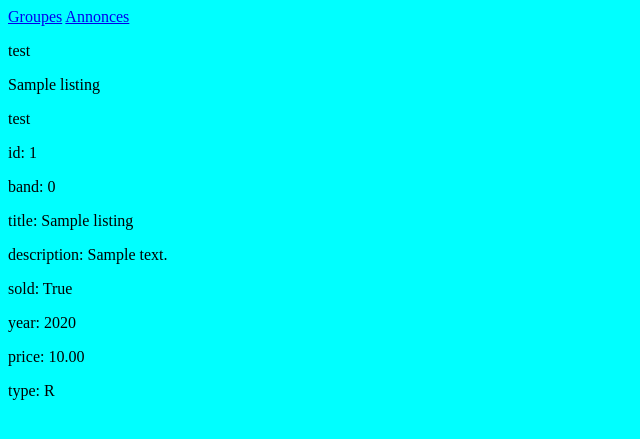
After one commit to Florent-V/Python_Django, a Django app: page /listings/1/ in a window 1280 px wide. The commit adds this page. Shown: the top 439 px of the page, without its empty margins (0-640 px from the left). Run offline with Django 4.2, Linux system fonts and the light colour scheme; tables that the repository leaves empty hold one stand-in row (values such as "Sample post").

Commit message:
front read ok

```diff
--- a/merchex/listings/admin.py
+++ b/merchex/listings/admin.py
@@ -8,7 +8,7 @@ class BandAdmin(admin.ModelAdmin):
   search_fields = ('name', 'genre', 'year_formed', 'active')
 
 class ListingAdmin(admin.ModelAdmin):
-  list_display = ('title', 'year', 'price', 'sold', 'type')
+  list_display = ('title', 'band', 'year', 'price', 'sold', 'type')
   list_filter = ('year', 'price', 'sold')
   search_fields = ('title', 'year', 'price', 'sold')
 
--- a/merchex/listings/models.py
+++ b/merchex/listings/models.py
@@ -32,6 +32,7 @@ class Listing(models.Model):
     def __str__(self):
       return f'{self.title}'
 
+    band = models.ForeignKey(Band, null=True, on_delete=models.SET_NULL)
     title = models.fields.CharField(max_length=100)
     description = models.fields.TextField(max_length=1000)
     sold = models.fields.BooleanField(default=False)
--- a/merchex/listings/static/listings/styles.css
+++ b/merchex/listings/static/listings/styles.css
@@ -1 +1 @@
-* { background: red }
+* { background: cyan }
--- a/merchex/listings/templates/listings/hello.html
+++ b/merchex/listings/templates/listings/band_list.html
@@ -2,13 +2,13 @@
 
 {% block content %}
 
-  <h1>Hello Django !</h1>
+  <h1>Mes Groupes !</h1>
   <!-- TODO : liste des groupes -->
   <p>J'ai {{ bands|length }} groupes préférés.</p>
   <p>Mes groupes préférés sont :</p>
   <ul>
     {% for band in bands %}
-    <li>{{ band.name|upper }}</li>
+    <li><a href="{% url 'band_detail' band.id %}">{{ band.name }}</a></li>
     {% endfor %}
   </ul>
 
--- a/merchex/listings/templates/listings/base.html
+++ b/merchex/listings/templates/listings/base.html
@@ -10,6 +10,12 @@
 </head>
 <body>
 
+  <nav>
+    <a href="{% url 'band_list' %}">Groupes</a>
+    <a href="{% url 'listing_list' %}">Annonces</a>
+  </nav>
+
+
   {% block content %}{% endblock %}
 
 </body>
--- /dev/null
+++ b/merchex/listings/templates/listings/listing_detail.html
@@ -0,0 +1,14 @@
+{% extends 'listings/base.html' %}
+
+{% block content %}
+
+<p>test</p>
+<p>{{ listing.title }}</p>
+<p>test</p>
+
+
+{% for key, value in listing.items %}
+    <p>{{ key }}: {{ value }}</p>
+{% endfor %}
+
+{% endblock %}
--- a/merchex/listings/templates/listings/listing.html
+++ b/merchex/listings/templates/listings/listing_list.html
@@ -1,11 +1,11 @@
 {% extends 'listings/base.html' %}
 
 {% block content %}
-  <h1>Hello Django !</h1>
-        <p>Les éléments de ma liste sont :</p>
+  <h1>Les annonces !</h1>
+        <p>Liste des annonces :</p>
         <ul>
             {% for listing in listings %}
-            <li>{{ listing.title|upper }}</li>
+            <li><a href="{% url 'listing_detail' listing.id %}">{{ listing.title }}</a></li>
             {% endfor %}
         </ul>
 
--- a/merchex/listings/views.py
+++ b/merchex/listings/views.py
@@ -2,12 +2,36 @@ from django.shortcuts import render
 from django.http import HttpResponse
 from listings.models import Band
 from listings.models import Listing
+from django.forms.models import model_to_dict
+import pprint
 
-def hello(request):
+def band_list(request):
     bands = Band.objects.all()
     return render(request,
-                  'listings/hello.html',
+                  'listings/band_list.html',
                   {'bands': bands}
+                  )
+
+def band_detail(request, band_id):
+    band = Band.objects.get(id=band_id)
+    return render(request,
+                  'listings/band_detail.html',
+                  {'band': band}
+                  )
+
+def listing_list(request):
+    listings = Listing.objects.all()
+    return render(request,
+                  'listings/listing_list.html',
+                  {'listings': listings}
+                  )
+
+def listing_detail(request, listing_id):
+    listing = Listing.objects.get(id=listing_id)
+    listing_dict = model_to_dict(listing)
+    return render(request,
+                  'listings/listing_detail.html',
+                   {'listing': listing_dict}
                   )
 
 def about(request):
@@ -15,10 +39,3 @@ def about(request):
 
 def contact(request):
     return render(request, 'listings/contact.html')
-
-def listing(request):
-    listings = Listing.objects.all()
-    return render(request,
-                  'listings/listing.html',
-                  {'listings': listings}
-                  )
--- a/merchex/merchex/urls.py
+++ b/merchex/merchex/urls.py
@@ -17,11 +17,21 @@ Including another URLconf
 from django.contrib import admin
 from django.urls import path
 from listings import views
+from django.conf import settings
+from django.conf.urls import include
 
 urlpatterns = [
     path('admin/', admin.site.urls),
-    path('hello/', views.hello),
+    path('bands/', views.band_list, name='band_list'),
+    path('bands/<int:band_id>/', views.band_detail, name='band_detail'),
     path('about-us/', views.about),
     path('contact-us/', views.contact),
-    path('listing/', views.listing),
+    path('listings/', views.listing_list, name='listing_list'),
+    path('listings/<int:listing_id>/', views.listing_detail, name='listing_detail'),
 ]
+
+if settings.DEBUG:
+    import debug_toolbar
+    urlpatterns = [
+        path('__debug__/', include(debug_toolbar.urls)),
+    ] + urlpatterns
--- a/requirements.txt
+++ b/requirements.txt
@@ -1,5 +1,6 @@
 asgiref==3.7.2
 Django==4.2.2
+django-debug-toolbar==4.1.0
 sqlparse==0.4.4
 typing_extensions==4.6.3
 tzdata==2023.3
```
Also changed, not shown: merchex/listings/templates/listings/band_detail.html (added, +24 -0 lines), merchex/merchex/settings.py (+23 -0 lines), merchex/listings/migrations/0005_listing_band.py (added).
